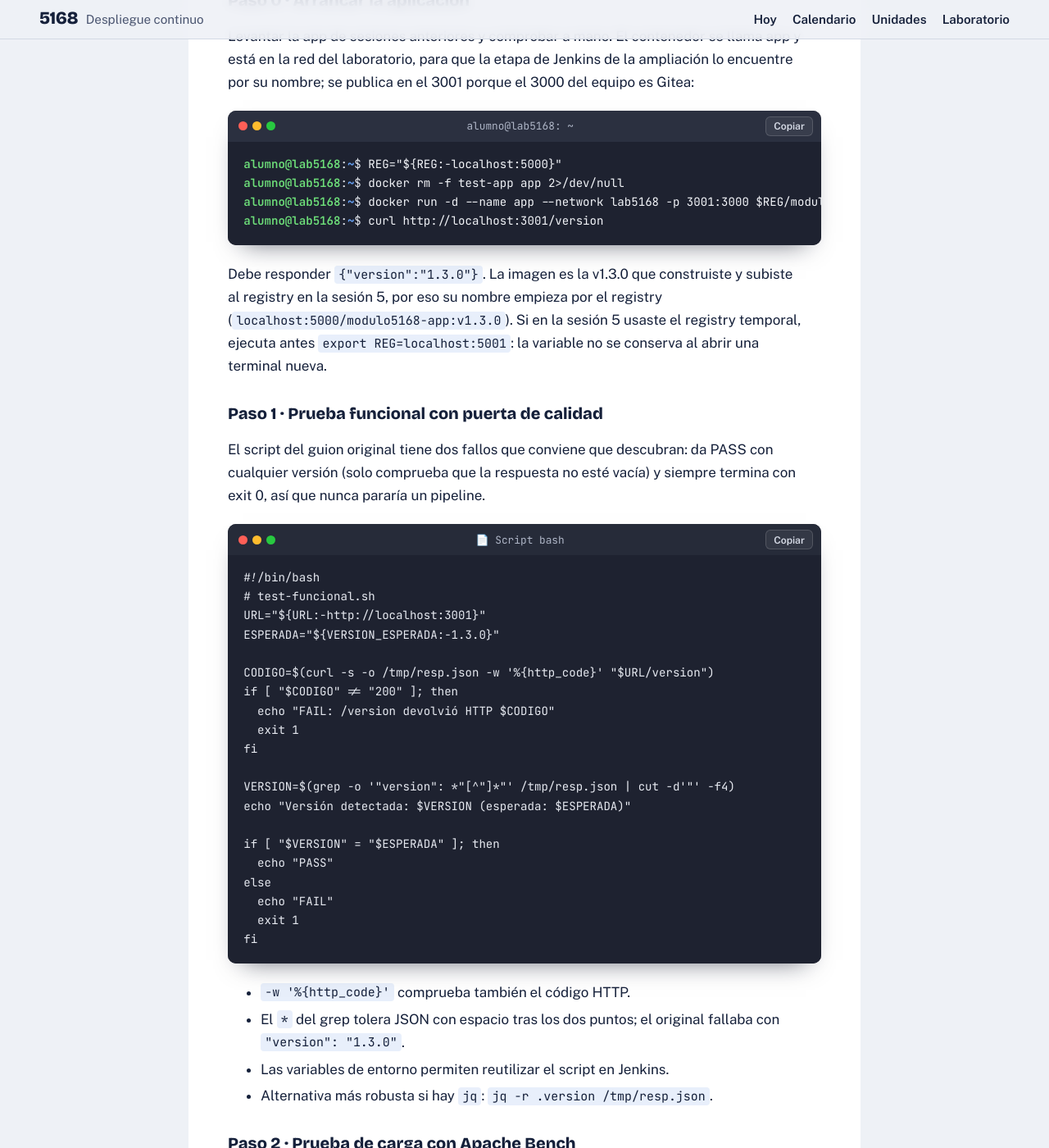
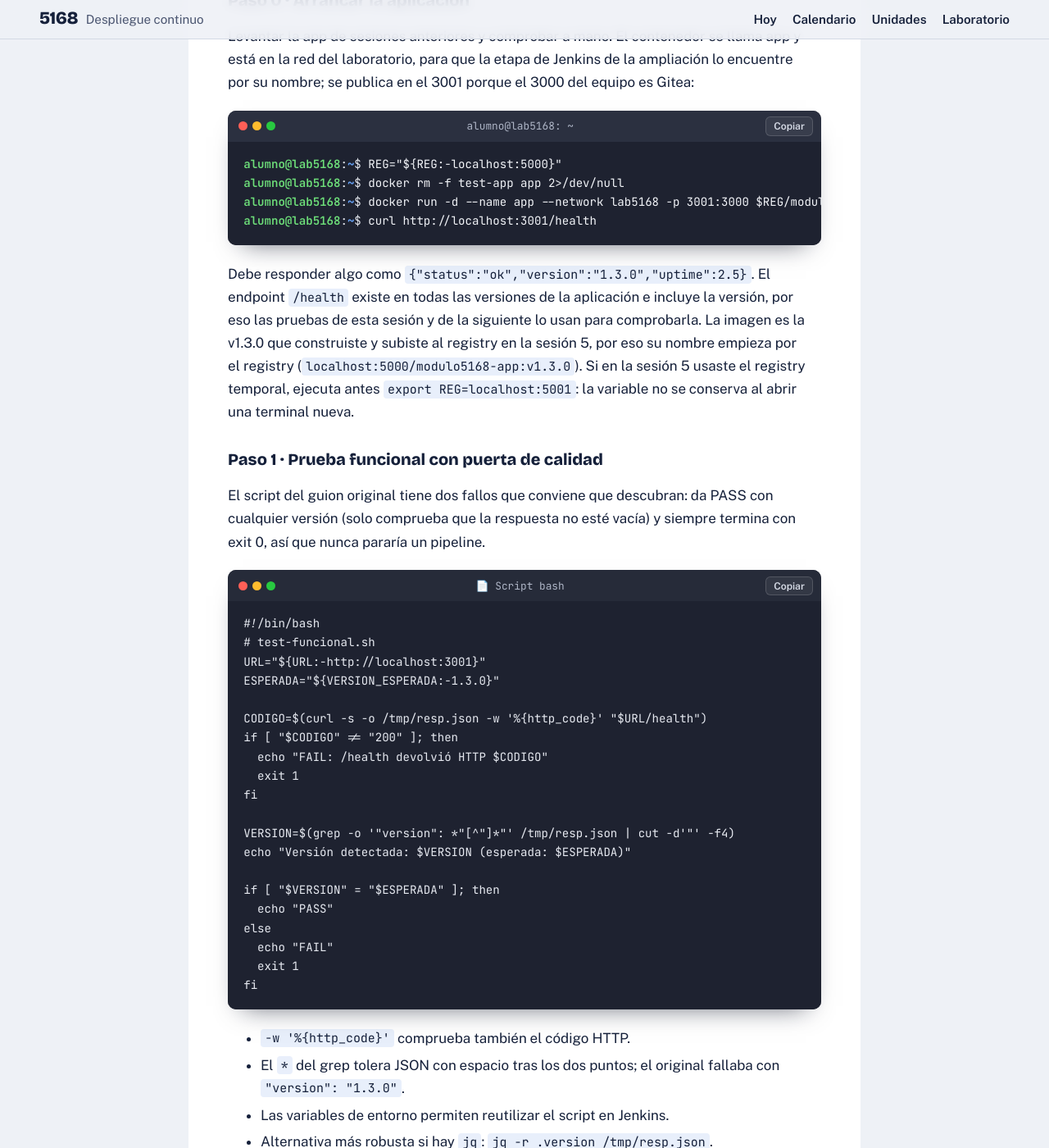
Before and after one commit to sergio79cs/modulo5168, a Jekyll site: the page built from ut01/sesion6.md, in a window 1280 px wide and 1400 px high, scrolled down 9507 px. Shown: the whole window at 82% size. Built offline with Jekyll 4.4.1, drawn with Linux system fonts in a browser that asks for light colours; our own code applies the rules of GitHub Pages for plain Markdown files; some of the changed text lies outside the part shown.

Commit message:
UT01 sesión 6: comprobar la versión en /health
/health existe en todas las versiones de la aplicación del alumnado (también si han modificado server.js) y devuelve la versión.

Co-Authored-By: Claude Opus 5.5 <noreply@anthropic.com>
Claude-Session: https://claude.ai/code/session_01Sh4Y8cvabhuxtxSwHi3wwq

````diff
--- a/ut01/sesion6.md
+++ b/ut01/sesion6.md
@@ -29,7 +29,7 @@ Las pruebas se clasifican de dos formas complementarias: por **lo que verifican*
 |-----------------------------|--------------------------------------------------------------------|--------------------|-------------------------------------------------------------|
 | Unitarias                   | Una función o clase aislada                                        | Milisegundos       | La función que formatea la versión devuelve `"1.3.0"`       |
 | Integración                 | Varios componentes juntos (app + base de datos, app + API externa) | Segundos           | La app lee la versión del fichero `VERSION` real            |
-| Sistema / extremo a extremo | La aplicación desplegada, desde fuera                              | Segundos a minutos | `curl` a `/version` sobre el contenedor arrancado           |
+| Sistema / extremo a extremo | La aplicación desplegada, desde fuera                              | Segundos a minutos | `curl` a `/health` sobre el contenedor arrancado            |
 | Aceptación                  | Que se cumple un requisito del cliente                             | Variable           | «El endpoint de versión responde en menos de 200 ms»        |
 
 **La pirámide de pruebas** (Mike Cohn) recomienda muchas pruebas unitarias en la base, menos de integración en medio y pocas de extremo a extremo arriba. Las de abajo son rápidas, baratas y precisas: cuando fallan indican exactamente qué se ha roto. Las de arriba son lentas y frágiles, pero son las únicas que comprueban que todo funciona junto.
@@ -58,7 +58,7 @@ Una prueba funcional comprueba **qué hace** el software: dada una entrada, ¿pr
 
 **Variantes que se usan en un pipeline:**
 
-- **Smoke test** (prueba de humo): comprobación mínima justo después de desplegar para saber si la aplicación «arranca y responde». El nombre viene de la electrónica: enchufar el aparato y ver si echa humo. Nuestro test de `/version` es un smoke test.
+- **Smoke test** (prueba de humo): comprobación mínima justo después de desplegar para saber si la aplicación «arranca y responde». El nombre viene de la electrónica: enchufar el aparato y ver si echa humo. Nuestro test de `/health` es un smoke test.
 - **Sanity test**: comprobación rápida y concreta tras un cambio pequeño, por ejemplo verificar que la corrección de un bug funciona.
 - **Regresión**: volver a ejecutar las pruebas existentes para asegurar que un cambio nuevo no ha roto algo que ya funcionaba. En CD, toda la batería se ejecuta en cada commit, así que todo el pipeline es una prueba de regresión continua.
 - **Aceptación**: verifican que se cumple lo acordado con el cliente, a menudo escritas como escenarios «Dado… cuando… entonces…» (formato Gherkin).
@@ -69,7 +69,7 @@ Una prueba funcional comprueba **qué hace** el software: dada una entrada, ¿pr
 | Fase      | Qué se hace                                                     | En `test-funcional.sh`                                     |
 |-----------|-----------------------------------------------------------------|------------------------------------------------------------|
 | Preparar  | Fijar el estado inicial y el resultado esperado                 | Definir `URL` y `VERSION_ESPERADA`                         |
-| Actuar    | Ejecutar la acción que se prueba                                | `curl` a `/version`                                        |
+| Actuar    | Ejecutar la acción que se prueba                                | `curl` a `/health`                                         |
 | Verificar | Comparar el resultado obtenido con el esperado (el «oráculo»)   | Comparar código HTTP y versión; `exit 1` si no coinciden   |
 
 El **oráculo** es lo que dice cuál es la respuesta correcta. El error del script original del guion es precisamente que no tenía oráculo: comprobaba que hubiera una respuesta, no que fuera la correcta.
@@ -120,7 +120,7 @@ En esta sesión harás una **prueba de carga** sencilla. Las demás siguen la mi
 - El **p90** es 28 ms: el 90 % de las peticiones tardaron 28 ms o menos.
 - El **p99** o el máximo (900 ms) muestran la «cola»: lo que sufren los peores casos.
 
-Un solo valor extremo distorsiona la media. Por eso los objetivos de rendimiento profesionales se escriben con percentiles, por ejemplo: «el p95 de `/version` por debajo de 200 ms».
+Un solo valor extremo distorsiona la media. Por eso los objetivos de rendimiento profesionales se escriben con percentiles, por ejemplo: «el p95 de `/health` por debajo de 200 ms».
 
 **Relación entre las métricas.** Con concurrencia baja, al aumentar la concurrencia sube el throughput y la latencia apenas cambia. Llega un punto en que el servidor se satura: el throughput deja de crecer y la latencia se dispara porque las peticiones esperan en cola. Encontrar ese punto es el objetivo de la tabla de concurrencias de la práctica.
 
@@ -173,7 +173,7 @@ Una medición sin umbral no es una prueba: es un informe. Para que una prueba no
 
 | Criterio mal planteado      | Criterio bien planteado                                                      |
 |-----------------------------|------------------------------------------------------------------------------|
-| «La app debe ser rápida»    | «Con 10 peticiones concurrentes, el p95 de `/version` es menor de 200 ms»    |
+| «La app debe ser rápida»    | «Con 10 peticiones concurrentes, el p95 de `/health` es menor de 200 ms»    |
 | «No debe fallar»            | «Con 100 peticiones, `Failed requests` es 0 y no hay respuestas no 2xx»      |
 | «Debe aguantar carga»       | «Con `-c 50` se mantienen al menos 300 req/s en el equipo de referencia»     |
 
@@ -216,10 +216,10 @@ Levantar la app de sesiones anteriores y comprobar a mano. El contenedor se llam
 REG="${REG:-localhost:5000}"
 docker rm -f test-app app 2>/dev/null
 docker run -d --name app --network lab5168 -p 3001:3000 $REG/modulo5168-app:v1.3.0
-curl http://localhost:3001/version
+curl http://localhost:3001/health
 ```
 
-Debe responder `{"version":"1.3.0"}`. La imagen es la v1.3.0 que construiste y subiste al registry en la sesión 5, por eso su nombre empieza por el registry (`localhost:5000/modulo5168-app:v1.3.0`). Si en la sesión 5 usaste el registry temporal, ejecuta antes `export REG=localhost:5001`: la variable no se conserva al abrir una terminal nueva.
+Debe responder algo como `{"status":"ok","version":"1.3.0","uptime":2.5}`. El endpoint `/health` existe en todas las versiones de la aplicación e incluye la versión, por eso las pruebas de esta sesión y de la siguiente lo usan para comprobarla. La imagen es la v1.3.0 que construiste y subiste al registry en la sesión 5, por eso su nombre empieza por el registry (`localhost:5000/modulo5168-app:v1.3.0`). Si en la sesión 5 usaste el registry temporal, ejecuta antes `export REG=localhost:5001`: la variable no se conserva al abrir una terminal nueva.
 
 ### Paso 1 · Prueba funcional con puerta de calidad
 
@@ -231,9 +231,9 @@ El script del guion original tiene dos fallos que conviene que descubran: da PAS
 URL="${URL:-http://localhost:3001}"
 ESPERADA="${VERSION_ESPERADA:-1.3.0}"
 
-CODIGO=$(curl -s -o /tmp/resp.json -w '%{http_code}' "$URL/version")
+CODIGO=$(curl -s -o /tmp/resp.json -w '%{http_code}' "$URL/health")
 if [ "$CODIGO" != "200" ]; then
-  echo "FAIL: /version devolvió HTTP $CODIGO"
+  echo "FAIL: /health devolvió HTTP $CODIGO"
   exit 1
 fi
 
````
